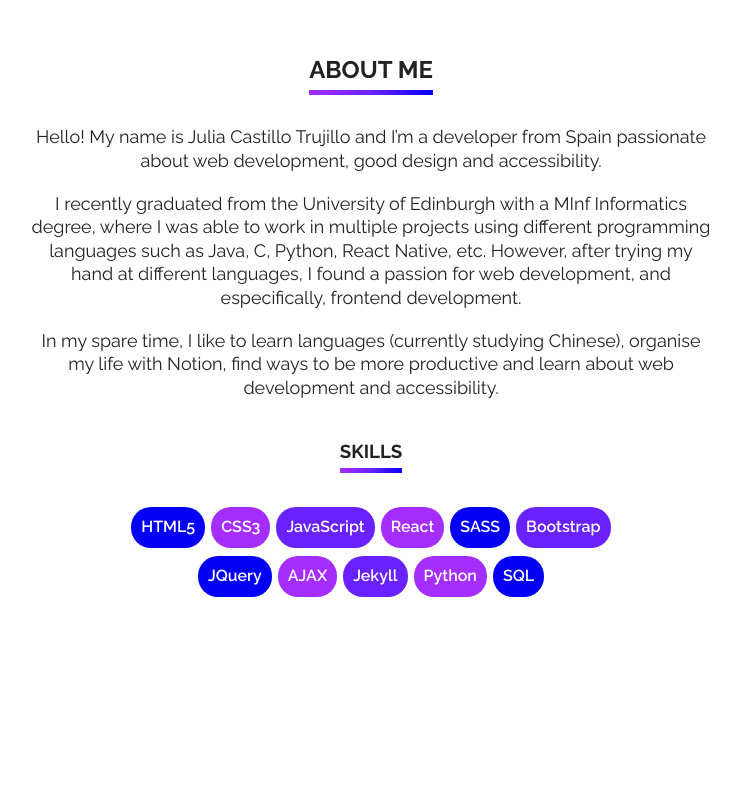
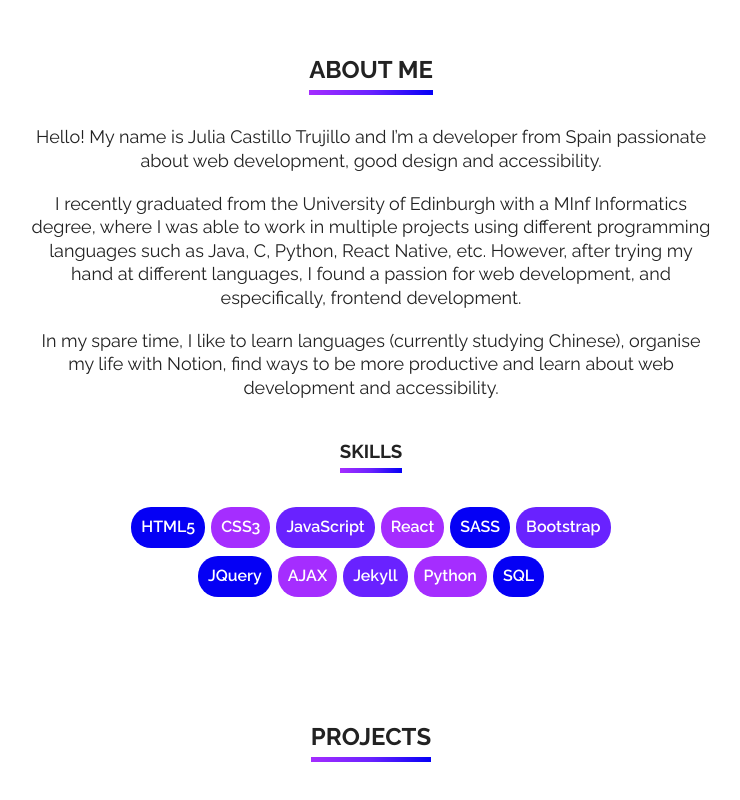
Before and after one commit to JuliaCastillo/portfolio, a React (Create React App) app: page / in a window 1280 px wide. Shown: the part 866-1666 px from the top of the page, without its empty margins (269-1009 px from the left). Before the commit the page ends 1587 px from the top, so only its background shows below. Built offline with nearby package versions, Linux system fonts and the light colour scheme.

Commit message:
added section title to projects

```diff
--- a/src/components/Projects.js
+++ b/src/components/Projects.js
@@ -1,9 +1,14 @@
 import React from "react";
+import ProjectCard from "./ProjectCard";
 
 function Projects() {
   return (
-    <section id="projects">
-      <div className="wrapper"></div>
+    <section id="projects" className="projects">
+      <div className="section_wrapper">
+        <div className="section_title">
+          <h2>PROJECTS</h2>
+        </div>
+      </div>
     </section>
   );
 }
```
